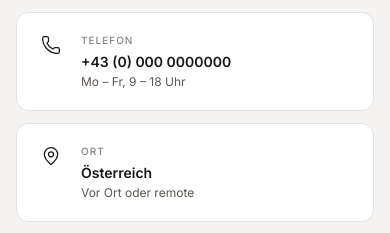
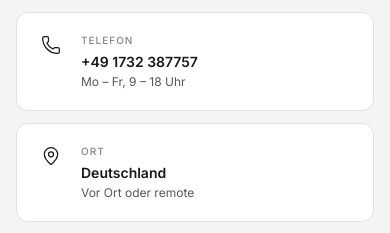
Before and after one commit to Christof999/csoftware, a React (Vite) app: page /kontakt in a window 390 px wide. Shown: the part 753-986 px from the top of the page. Built offline with nearby package versions, Linux system fonts and the light colour scheme.

Commit message:
Update contact details: country Germany, real phone number
https://claude.ai/code/session_01FHPcRT2eRSc45xAd7jqsse

```diff
--- a/src/components/Contact.tsx
+++ b/src/components/Contact.tsx
@@ -16,13 +16,13 @@ const CONTACT_ITEMS = [
   {
     Icon: Phone,
     label: 'Telefon',
-    value: '+43 (0) 000 0000000',
+    value: '+49 1732 387757',
     note: 'Mo – Fr, 9 – 18 Uhr',
   },
   {
     Icon: MapPin,
     label: 'Ort',
-    value: 'Österreich',
+    value: 'Deutschland',
     note: 'Vor Ort oder remote',
   },
 ]
```
